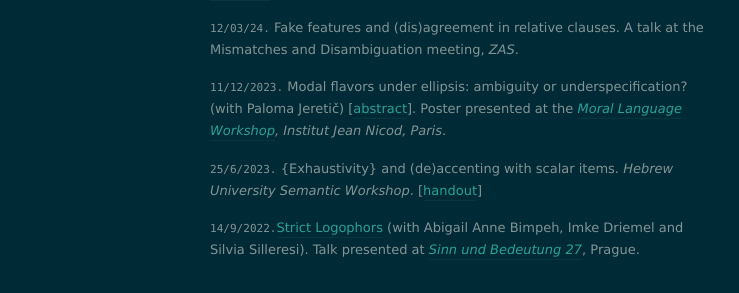
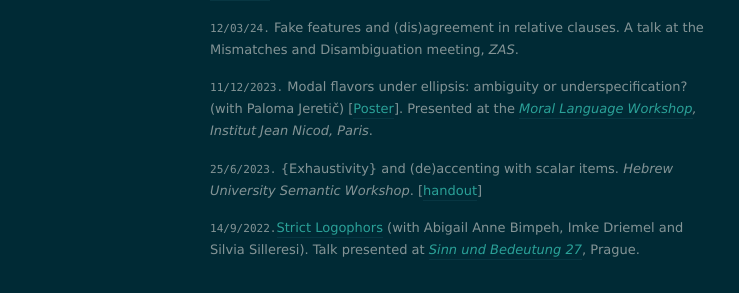
Before and after one commit to itaibassi/itaibassi.github.io, a Jekyll site: the page built from presentations/index.markdown, in a window 1280 px wide. Shown: the part 392-685 px from the top of the page, without its empty margins (180-919 px from the left). Built offline with Jekyll 4.4.1, drawn with Linux system fonts in a browser that asks for light colours; nearby versions of some CDN libraries.

Commit message:
Update index.markdown

```diff
--- a/presentations/index.markdown
+++ b/presentations/index.markdown
@@ -24,7 +24,7 @@
 `12/03/24.`  Fake features and (dis)agreement in relative clauses.
 A talk at the Mismatches and Disambiguation meeting, *ZAS*.
 
-`11/12/2023.` Modal flavors under ellipsis: ambiguity or underspecification? (with Paloma Jeretič) [[abstract](https://www.dropbox.com/scl/fi/9fga8twozfypck2rbrpf7/Modal-flavors-under-ellipsis-ambiguity-or-underspecification.pdf?rlkey=eslrrrjbt7hdkgsc288rzphw1&dl=0)]. Poster presented at  the *[Moral Language Workshop](https://www.dropbox.com/scl/fi/9fga8twozfypck2rbrpf7/Modal-flavors-under-ellipsis-ambiguity-or-underspecification.pdf?rlkey=eslrrrjbt7hdkgsc288rzphw1&dl=0), Institut Jean Nicod, Paris*.
+`11/12/2023.` Modal flavors under ellipsis: ambiguity or underspecification? (with Paloma Jeretič) [[Poster](https://www.dropbox.com/scl/fi/7aec2kk0mem4a6bucqj0t/poster-modals_under_ellipsis.pdf?rlkey=izl2w1qjx9rtsia39a7mcdjj3&dl=0)].  Presented at  the *[Moral Language Workshop](https://www.dropbox.com/scl/fi/9fga8twozfypck2rbrpf7/Modal-flavors-under-ellipsis-ambiguity-or-underspecification.pdf?rlkey=eslrrrjbt7hdkgsc288rzphw1&dl=0), Institut Jean Nicod, Paris*.
 
 <!--
 `19/7/2023.` Towards a theory of movement dependencies without movement in Meaning First.  *CreteLing Workshop on Meaning First*.  [[slides](https://www.dropbox.com/scl/fi/632vnnt756k9e3txu1wwu/On_Movement_CreteLing-workshop.pdf?rlkey=91j6szp9ysja4acjywz1th20l&dl=0)]
```
